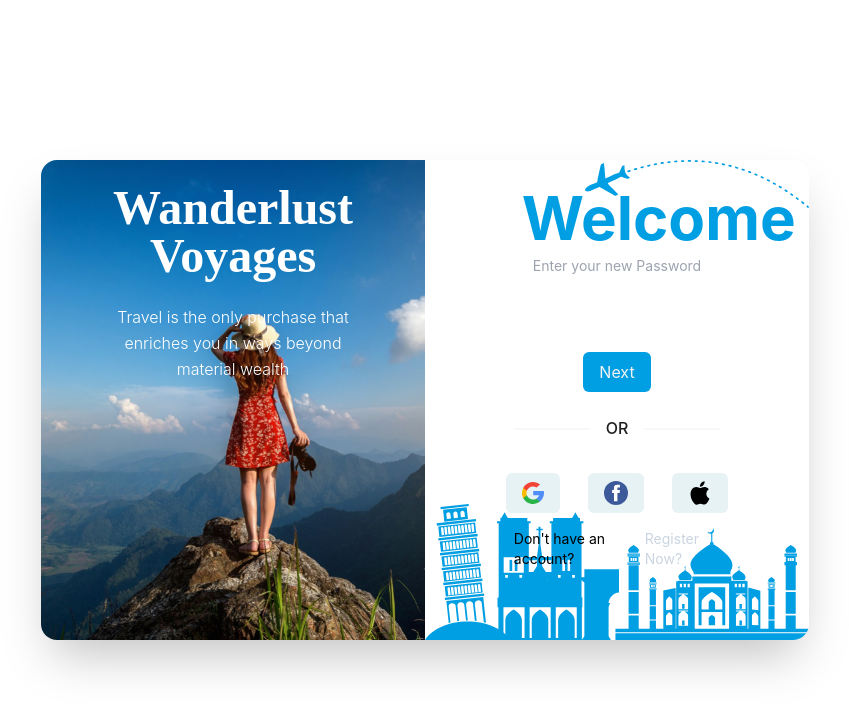
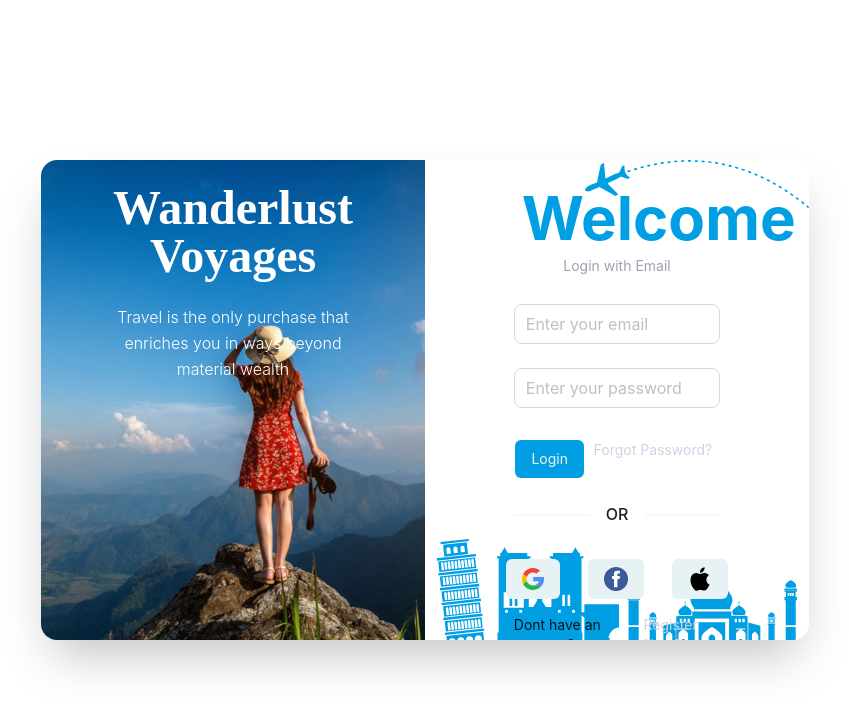
Before and after one commit to Iamvijay17/auth, a React (Create React App) app in the folder frontend/: page / in a window 1280 px wide. Shown: the top 712 px of the page, without its empty margins (215-1064 px from the left). Built offline with nearby package versions, Linux system fonts and the light colour scheme; the HTML template or start-up script is replaced by a standard one.

Commit message:
mui into antd init

```diff
--- a/frontend/package.json
+++ b/frontend/package.json
@@ -7,6 +7,7 @@
     "@testing-library/react": "^13.4.0",
     "@testing-library/user-event": "^13.5.0",
     "antd": "^5.22.2",
+    "antd-form-builder": "^2.1.4",
     "react": "^18.3.1",
     "react-dom": "^18.3.1",
     "react-router-dom": "^7.0.1",
--- a/frontend/src/pages/account/signup/changePasswordForm.js
+++ b/frontend/src/pages/account/signup/changePasswordForm.js
@@ -1,17 +1,43 @@
 import React from "react";
 import { AppleIcon, FacebookIcon, GoogleIcon } from "../../../components/icons";
-import { Divider } from "antd";
+import { Divider, Form, Input } from "antd";
 
-const ChangePasswordForm = ({ handleFinish, setShowFrom }) => {
+const ChangePasswordForm = ({ handleFinish, setShowFrom, form }) => {
   return (
     <div className="flex flex-col w-[60%]">
+      <Form
+        name="basic"
+        onFinish={handleFinish}
+        // onFinishFailed={onFinishFailed}
+        autoComplete="off"
+      >
         <h1 className="text-center p-2 text-6xl font-bold text-primary-color font-inter">Welcome</h1>
         <h6 className="text-center text-gray-400 text-sm">Enter your new Password</h6>
-      <div className="py-7">
-
+        <div className="pt-7">
+          <Form.Item
+            name="password"
+            rules={[
+              {
+                required: true,
+                message: 'Please enter your password!'
+              }
+            ]}
+          >
+            <Input placeholder="Password" size="large"/>
+          </Form.Item>
         </div>
         <div className="pb-3">
-
+          <Form.Item
+            name="newPassword"
+            rules={[
+              {
+                required: true,
+                message: 'Please enter your New Password!'
+              }
+            ]}
+          >
+            <Input placeholder="New Password" size="large" type="password"/>
+          </Form.Item>
         </div>
         <div className="flex justify-center py-2">
           <button className="bg-primary-color text-secondary-color px-4 py-2 rounded-md hover:opacity-90 active:opacity-70">Next</button>
@@ -31,11 +57,12 @@ const ChangePasswordForm = ({ handleFinish, setShowFrom }) => {
         </div>
 
         <div className="flex justify-center text-sm">
-        <h6>Don't have an account?</h6>
+          <h6>Dont have an account?</h6>
           <a href="#forgot-password" className="text-slate-300 ml-2" onClick={() => setShowFrom("signup")}>
           Register Now?
           </a>
         </div>
+      </Form>
     </div>
   );
 };
--- a/frontend/src/pages/account/signup/forgotForm.js
+++ b/frontend/src/pages/account/signup/forgotForm.js
@@ -1,14 +1,33 @@
 import React from "react";
-import { Divider } from "antd";
+import { Divider, Form, Input } from "antd";
 import { AppleIcon, FacebookIcon, GoogleIcon } from "../../../components/icons";
 
 const ForgotForm = ({ handleFinish, setShowFrom }) => {
   return (
     <div className="flex flex-col w-[60%]">
+      <Form
+        name="basic"
+        initialValues={{
+          remember: true
+        }}
+        onFinish={handleFinish}
+        // onFinishFailed={onFinishFailed}
+        autoComplete="off"
+      >
         <h1 className="text-center p-2 text-6xl font-bold text-primary-color font-inter">Welcome</h1>
         <h6 className="text-center text-gray-400 text-sm">Login with Email</h6>
         <div className="py-7">
-
+          <Form.Item
+            name="email"
+            rules={[
+              {
+                required: true,
+                message: 'Please enter your email!'
+              }
+            ]}
+          >
+            <Input placeholder="Enter your email" size="large" />
+          </Form.Item>
         </div>
 
         <div className="flex justify-center py-2">
@@ -29,11 +48,12 @@ const ForgotForm = ({ handleFinish, setShowFrom }) => {
         </div>
 
         <div className="flex justify-center text-sm">
-        <h6>Don't have an account?</h6>
+          <h6>Dont have an account?</h6>
           <a href="#forgot-password" className="text-slate-300 ml-2" onClick={() => setShowFrom("signup")}>
             Register Now?
           </a>
         </div>
+      </Form>
     </div>
   );
 };
--- a/frontend/src/pages/account/signup/index.js
+++ b/frontend/src/pages/account/signup/index.js
@@ -8,10 +8,12 @@ import OtpForm from "./otpForm";
 import SigninForm from "./signInForm ";
 import ForgotForm from "./forgotForm";
 import ChangePasswordForm from "./changePasswordForm";
+import { Form } from "antd";
 
 const Signup = () => {
+  const [form] = Form.useForm();
   const [isLoading, setIsLoading] = useState(false);
-const [showFrom, setShowFrom] = useState('changepassword');
+  const [showFrom, setShowFrom] = useState('signin');
 
   const handleFinish = (values) => {
     setIsLoading(true);
@@ -57,19 +59,19 @@ const [showFrom, setShowFrom] = useState('changepassword');
           <div className={`${styles.left} ${styles.right}`}>
             <div className="flex justify-center h-[100%] p-5">
               {
-               showFrom === 'signin' && <SigninForm handleFinish={handleFinish} setShowFrom={setShowFrom} />
+                showFrom === 'signin' && <SigninForm handleFinish={handleFinish} setShowFrom={setShowFrom} form={form}/>
               }
               {
-               showFrom === 'signup' && <SignupForm handleFinish={handleFinish} setShowFrom={setShowFrom} />
+                showFrom === 'signup' && <SignupForm handleFinish={handleFinish} setShowFrom={setShowFrom} form={form}/>
               }
               {
-               showFrom === 'otp' && <OtpForm handleFinish={handleOtpFinish} setShowFrom={setShowFrom} />
+                showFrom === 'otp' && <OtpForm handleFinish={handleOtpFinish} setShowFrom={setShowFrom} form={form}/>
               }
               {
-               showFrom === 'forgot' && <ForgotForm handleFinish={handleFinish} setShowFrom={setShowFrom} />
+                showFrom === 'forgot' && <ForgotForm handleFinish={handleFinish} setShowFrom={setShowFrom} form={form}/>
               }
               {
-               showFrom === 'changepassword' && <ChangePasswordForm handleFinish={handleFinish} setShowFrom={setShowFrom} />
+                showFrom === 'changepassword' && <ChangePasswordForm handleFinish={handleFinish} setShowFrom={setShowFrom} form={form}/>
               }
             </div>
           </div>
--- a/frontend/src/pages/account/signup/otpForm.js
+++ b/frontend/src/pages/account/signup/otpForm.js
@@ -1,18 +1,28 @@
+import { Form } from "antd";
 import React, { useState } from "react";
 
-const OtpForm = ({handleFinish}) => {
-    const [otp, setOtp] = useState('')
+const OtpForm = ({handleFinish, form}) => {
+  const [otp, setOtp] = useState('');
 
   const handleChange = (newValue) => {
-    setOtp(newValue)
-  }
+    setOtp(newValue);
+  };
 
   const handleSubmit = () => {
-    handleFinish(otp)
-  }
-
+    handleFinish(otp);
+  };
+  console.log(handleChange);
   return (
     <div className="flex flex-col w-[60%]">
+      <Form
+        name="basic"
+        initialValues={{
+          remember: true
+        }}
+        onFinish={handleFinish}
+        // onFinishFailed={onFinishFailed}
+        autoComplete="off"
+      >
         <h1 className="text-center p-2 text-6xl font-bold text-primary-color font-inter">Welcome</h1>
         <h6 className="text-center text-gray-400 text-sm">Enter your OTP</h6>
         <div className="py-7">
@@ -22,7 +32,7 @@ const OtpForm = ({handleFinish}) => {
         <div className="flex justify-center py-2">
           <button className="bg-primary-color text-secondary-color px-4 py-2 rounded-md hover:opacity-90 active:opacity-70" onClick={handleSubmit}>Verify</button>
         </div>
-
+      </Form>
     </div>
   );
 };
--- a/frontend/src/pages/account/signup/signInForm .js
+++ b/frontend/src/pages/account/signup/signInForm .js
@@ -1,17 +1,46 @@
 import React from "react";
 import { AppleIcon, FacebookIcon, GoogleIcon } from "../../../components/icons";
-import { Divider } from "antd";
+import { Divider, Form, Input } from "antd";
 
-const SigninForm = ({ handleFinish, setShowFrom }) => {
+const SigninForm = ({ handleFinish, setShowFrom, form }) => {
+
   return (
     <div className="flex flex-col w-[60%]">
+      <Form
+        name="basic"
+        initialValues={{
+          remember: true
+        }}
+        onFinish={handleFinish}
+        // onFinishFailed={onFinishFailed}
+        autoComplete="off"
+      >
         <h1 className="text-center p-2 text-6xl font-bold text-primary-color font-inter">Welcome</h1>
         <h6 className="text-center text-gray-400 text-sm">Login with Email</h6>
-      <div className="py-7">
-
+        <div className="pt-7">
+          <Form.Item
+            name="email"
+            rules={[
+              {
+                required: true,
+                message: 'Please enter your email!'
+              }
+            ]}
+          >
+            <Input placeholder="Enter your email" size="large" type="email"/>
+          </Form.Item>
         </div>
         <div>
-
+          <Form.Item
+            name="password"
+            rules={[
+              {
+                required: true,
+                message: 'Please enter your password!'
+              }
+            ]}>
+            <Input placeholder="Enter your password" size="large" type="password" />
+          </Form.Item>
 
 
           <a href="#f" className="float-right text-slate-300 p-2 text-sm" onClick={() => setShowFrom("forgot")}>
@@ -19,7 +48,7 @@ const SigninForm = ({ handleFinish, setShowFrom }) => {
           </a>
         </div>
         <div className="flex justify-center py-2">
-        <button className="bg-primary-color text-secondary-color px-4 py-2 rounded-md hover:opacity-90 active:opacity-70">Login</button>
+          <button className="bg-primary-color text-secondary-color px-4 py-2 rounded-md hover:opacity-90 active:opacity-70" onClick={() => form.submit()}>Login</button>
         </div>
         <Divider className="text-slate-300">OR</Divider>
 
@@ -36,11 +65,12 @@ const SigninForm = ({ handleFinish, setShowFrom }) => {
         </div>
 
         <div className="flex justify-center text-sm">
-        <h6>Don't have an account?</h6>
+          <h6>Dont have an account?</h6>
           <a href="#forgot-password" className="text-slate-300 ml-2" onClick={() => setShowFrom("signup")}>
           Register Now?
           </a>
         </div>
+      </Form>
     </div>
   );
 };
```
Also changed, not shown: frontend/src/pages/account/signup/signUpForm.js (+4 -4 lines), 2 other files (tests, documents, lock files or other folders). Lines whose indentation alone changed are shown as unchanged.
